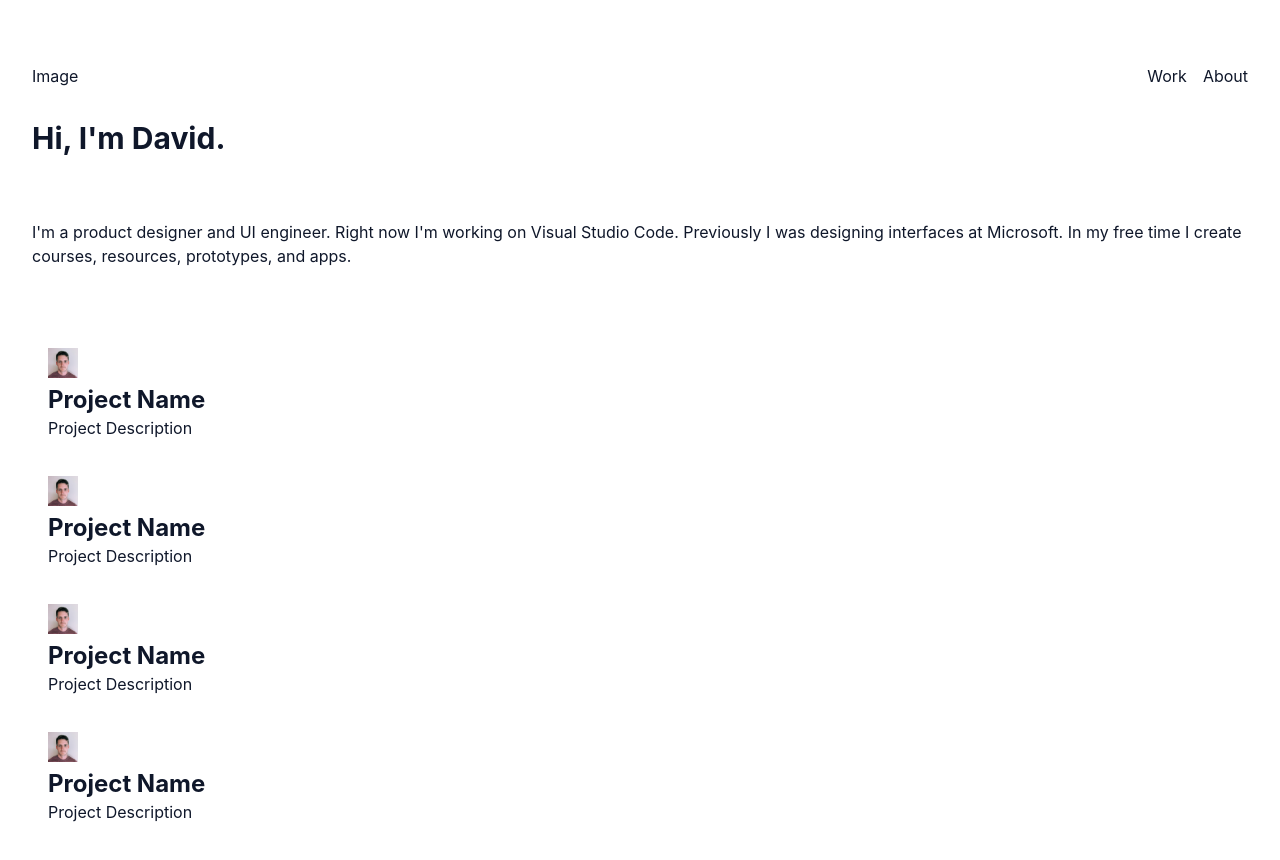
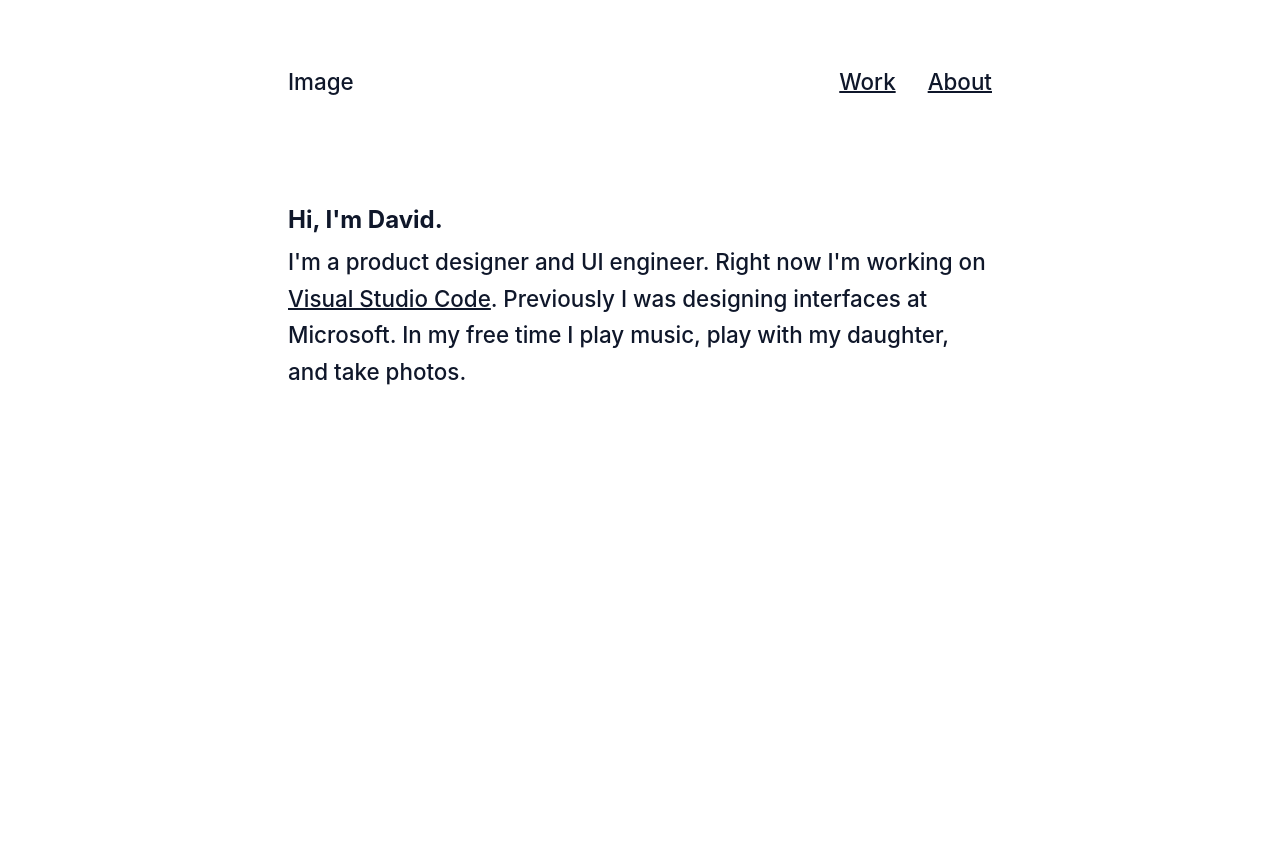
Before and after one commit to daviddossett/daviddossett.io, a Next.js app: page / in a window 1280 px wide. Shown: the top 860 px of the page. After the commit the page ends 800 px from the top, so only its background shows below. Built offline with nearby package versions, Linux system fonts and the light colour scheme.

Commit message:
Layout updates

```diff
--- a/components/layout.tsx
+++ b/components/layout.tsx
@@ -3,16 +3,16 @@ import Link from 'next/link';
 
 function Layout({ children }: any): JSX.Element {
   return (
-    <div className='p-8'>
+    <div className='p-8 max-w-3xl mx-auto'>
       <Head>
         <title>David Dossett</title>
         <meta name='description' content='My website' />
         <link rel='icon' href='/favicon.ico' />
       </Head>
-      <nav className='list-none py-8'>
+      <nav className='list-none py-8 md:pt-8 md:pb-24'>
         <ul className='flex justify-between'>
           <li>Image</li>
-          <div className='flex gap-4'>
+          <div className='flex gap-8'>
             <li>
               <Link href='/'>Work</Link>
             </li>
--- a/pages/about.tsx
+++ b/pages/about.tsx
@@ -3,8 +3,8 @@ import Layout from '../components/layout';
 export default function Home() {
   return (
     <Layout>
-      <main className='grid grid-cols-4 gap-4 p-8'>
-        <h1 className='col-span-4'>About</h1>
+      <main>
+        <h1>About</h1>
         <p>This is the about page</p>
       </main>
     </Layout>
--- a/pages/index.tsx
+++ b/pages/index.tsx
@@ -5,14 +5,18 @@ import Layout from '../components/layout';
 export default function Home() {
   return (
     <Layout>
-      <main className='grid grid-cols-1 gap-16 auto-rows-auto'>
-        <h1 className='col-span-1'>Hi, I'm David.</h1>
-        <p className='col-span-1'>
-          I'm a product designer and UI engineer. Right now I'm working on Visual Studio Code. Previously I was
-          designing interfaces at Microsoft. In my free time I create courses, resources, prototypes, and apps.
+      <main className='grid'>
+        <h1>Hi, I'm David.</h1>
+        <p>
+          I'm a product designer and UI engineer. Right now I'm working on{' '}
+          <a href='https://code.visualstudio.com' target='blank'>
+            Visual Studio Code
+          </a>
+          . Previously I was designing interfaces at Microsoft. In my free time I play music, play with my daughter, and
+          take photos.
         </p>
-        <ul className='col-span-1 grid grid-rows-4 gap-1'>
-          <li>
+        <ul className='grid grid-rows-4 gap-1'>
+          {/* <li>
             <Card />
           </li>
           <li>
@@ -23,7 +27,7 @@ export default function Home() {
           </li>
           <li>
             <Card />
-          </li>
+          </li> */}
         </ul>
       </main>
     </Layout>
--- a/styles/globals.css
+++ b/styles/globals.css
@@ -9,14 +9,24 @@
 
   body {
     @apply text-slate-900 dark:text-white;
-    @apply bg-white dark:bg-neutral-800;
+    @apply bg-white dark:bg-[#2c2c2c];
   }
 
   h1 {
-    @apply text-3xl font-bold;
+    @apply text-2xl font-bold leading-loose;
   }
 
   h2 {
     @apply text-2xl font-bold;
   }
+
+  p,
+  li,
+  a {
+    @apply text-[1.4rem] leading-relaxed font-medium;
+  }
+
+  a {
+    @apply underline decoration-2 hover:text-blue-400;
+  }
 }
```
